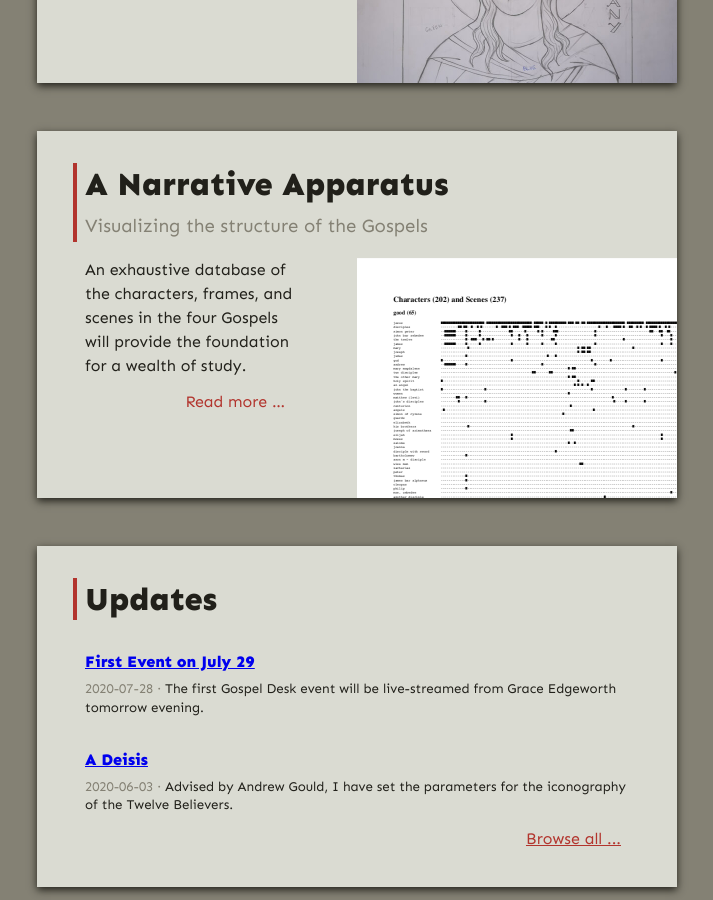
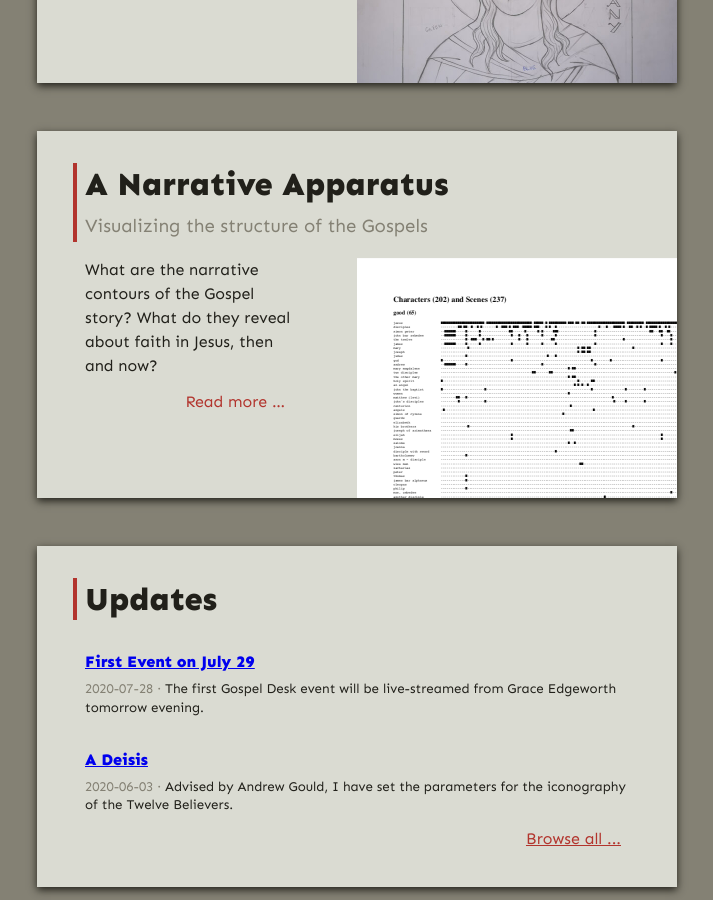
Before and after one commit to gospel-desk/www.logstown.com, a Jekyll site: the page built from index.html, in a window 1280 px wide and 900 px high, scrolled down 1899 px. Shown: the whole window, without its empty margins (283-996 px from the left). Built offline with Jekyll 4.4.1, drawn with Linux system fonts in a browser that asks for light colours.

Commit message:
Tweak Narrative Apparatus pitch

```diff
--- a/index.html
+++ b/index.html
@@ -57,9 +57,8 @@ html_head:
             <h4>Visualizing the structure of the Gospels</h4>
         </header>
 
-        <div class="description">
-            <p>An exhaustive database of the characters, frames, and scenes in the
-            four Gospels will provide the foundation for a wealth of study.</p>
+        <div class="description"> <p>What are the narrative contours of the
+          Gospel story? What do they reveal about faith in Jesus, then and now?</p>
 
             <span class="read-more">Read more &hellip;</span>
             <div class="clear"></div>
```
Also changed, not shown: a-narrative-apparatus/index.md (+1 -1 lines).
